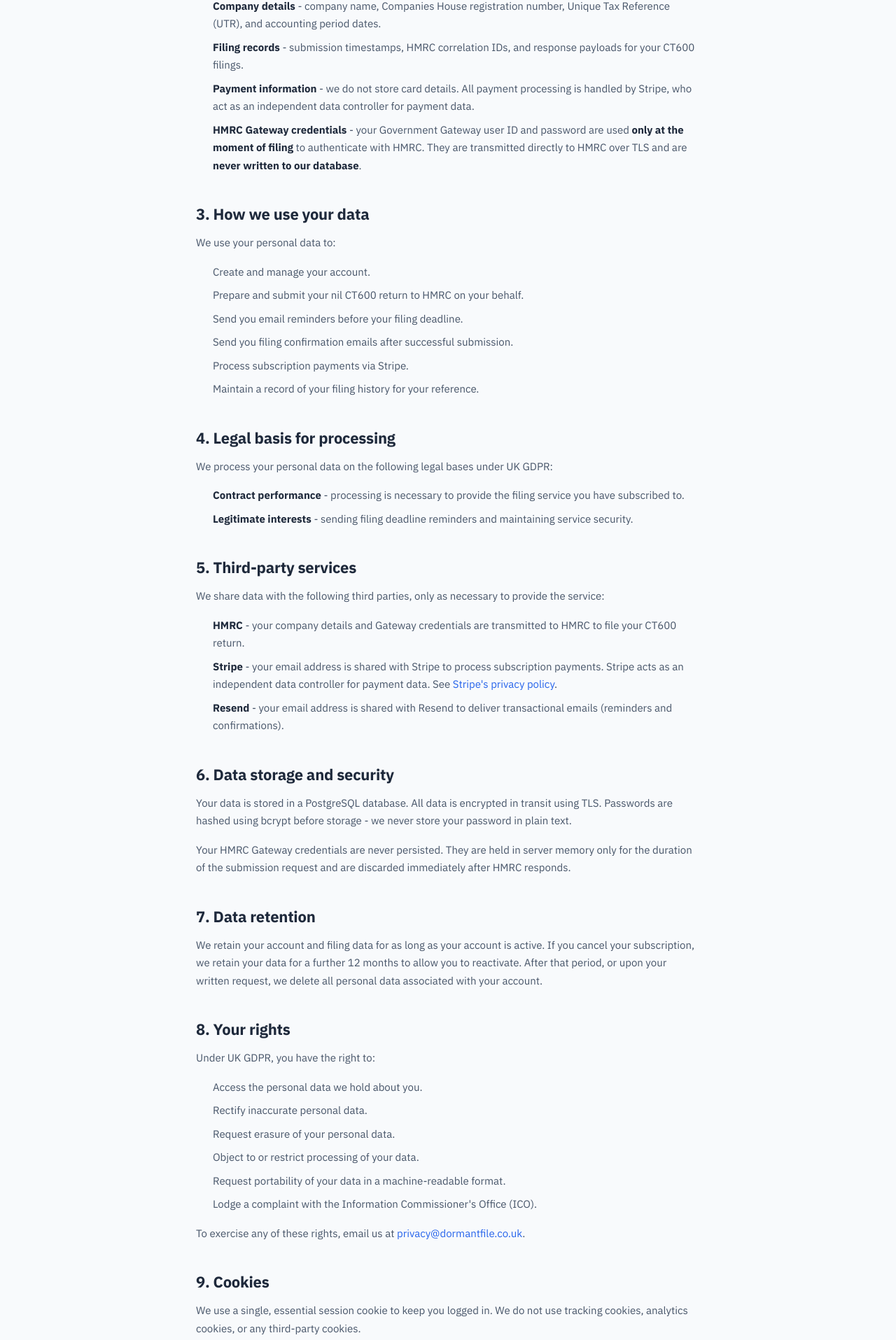
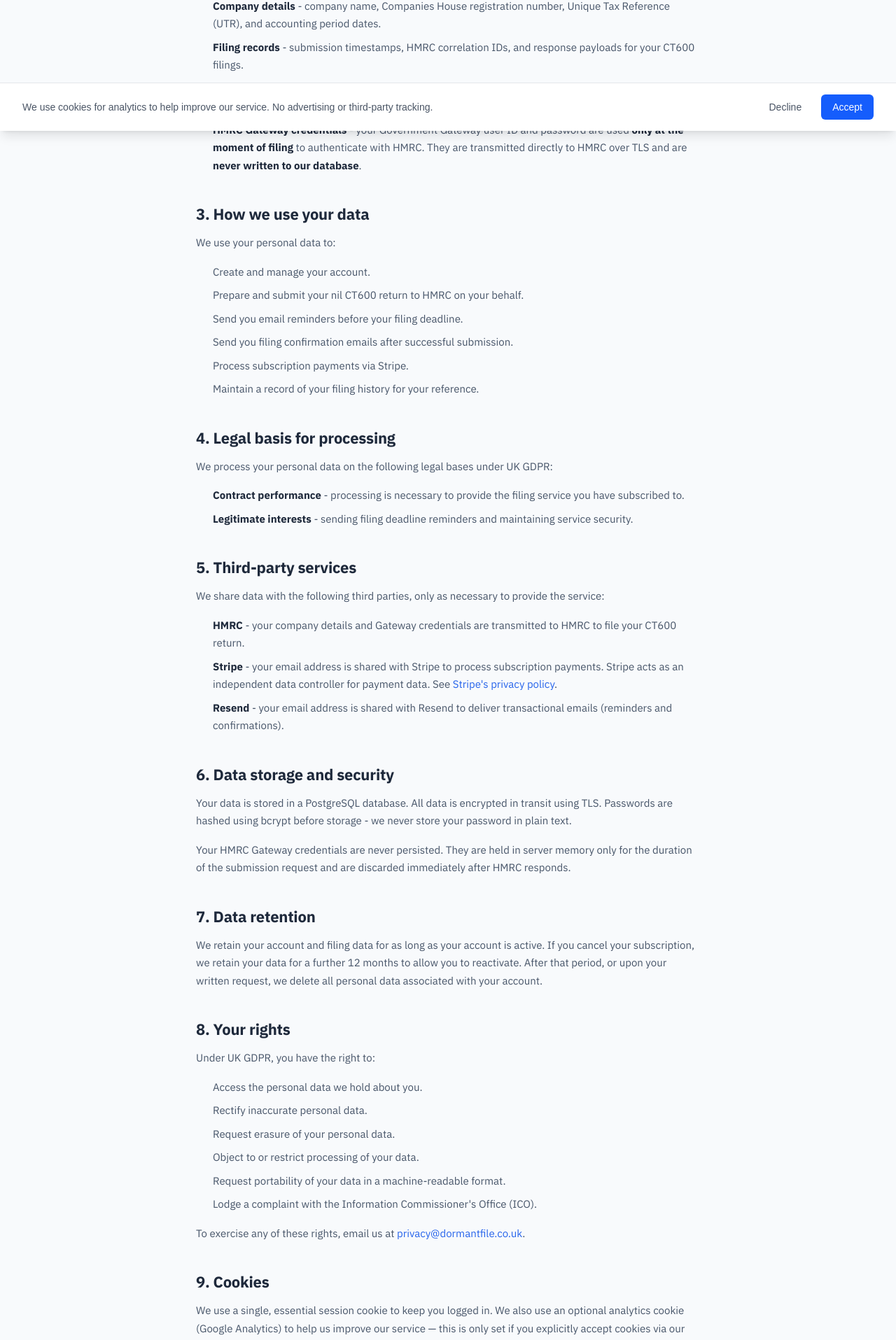
Before and after one commit to bendav91/dormantfile, a Next.js app: page /privacy in a window 1280 px wide. Shown: the part 613-2528 px from the top of the page at 70% size. Built offline with nearby package versions, Linux system fonts and the light colour scheme; no server answers.

Commit message:
feat: add cookie consent and Google Analytics components with optional analytics tracking

```diff
--- a/package.json
+++ b/package.json
@@ -12,6 +12,7 @@
   },
   "dependencies": {
     "@auth/prisma-adapter": "^2.11.1",
+    "@next/third-parties": "^16.2.1",
     "@prisma/adapter-pg": "^7.5.0",
     "@prisma/client": "^7.5.0",
     "@stripe/stripe-js": "^9.0.0",
--- a/src/app/(marketing)/privacy/page.tsx
+++ b/src/app/(marketing)/privacy/page.tsx
@@ -188,8 +188,11 @@
 
       <h2 style={sectionHeading}>9. Cookies</h2>
       <p style={paragraph}>
-        We use a single, essential session cookie to keep you logged in. We do
-        not use tracking cookies, analytics cookies, or any third-party cookies.
+        We use a single, essential session cookie to keep you logged in. We
+        also use an optional analytics cookie (Google Analytics) to help us
+        improve our service — this is only set if you explicitly accept
+        cookies via our consent banner. We do not use advertising cookies or
+        any other third-party tracking.
       </p>
 
       <h2 style={sectionHeading}>10. Changes to this policy</h2>
--- a/src/app/(marketing)/security/page.tsx
+++ b/src/app/(marketing)/security/page.tsx
@@ -78,7 +78,7 @@
           {
             icon: <Eye size={24} style={{ color: "#2563EB" }} />,
             title: "No tracking cookies",
-            text: "We use a single essential session cookie to keep you logged in. We do not use analytics cookies, advertising cookies, or any third-party tracking. We don't sell or share your data with advertisers.",
+            text: "We use a single essential session cookie to keep you logged in. We offer an optional analytics cookie (Google Analytics) — only loaded if you consent. We do not use advertising cookies and never sell or share your data with advertisers.",
           },
         ].map((item) => (
           <div
--- a/src/app/layout.tsx
+++ b/src/app/layout.tsx
@@ -2,6 +2,8 @@
 import { Inter } from "next/font/google";
 import "./globals.css";
 import { Providers } from "@/components/providers";
+import { GoogleAnalytics } from "@/components/GoogleAnalytics";
+import { CookieConsent } from "@/components/CookieConsent";
 
 const inter = Inter({
   subsets: ["latin"],
@@ -22,6 +24,8 @@
     <html lang="en" className={`${inter.className} h-full`}>
       <body className="min-h-full flex flex-col bg-white text-gray-900 antialiased">
         <Providers>{children}</Providers>
+        <GoogleAnalytics />
+        <CookieConsent />
       </body>
     </html>
   );
--- /dev/null
+++ b/src/components/CookieConsent.tsx
@@ -0,0 +1,43 @@
+"use client";
+
+import { useEffect, useState } from "react";
+
+export function CookieConsent() {
+  const [visible, setVisible] = useState(false);
+
+  useEffect(() => {
+    const stored = localStorage.getItem("cookie-consent");
+    if (!stored) setVisible(true);
+  }, []);
+
+  function respond(accepted: boolean) {
+    localStorage.setItem("cookie-consent", accepted ? "accepted" : "declined");
+    window.dispatchEvent(new Event("consent-updated"));
+    setVisible(false);
+  }
+
+  if (!visible) return null;
+
+  return (
+    <div className="fixed bottom-0 left-0 right-0 z-50 border-t border-gray-200 bg-white p-4 shadow-lg sm:flex sm:items-center sm:justify-between sm:px-8">
+      <p className="text-sm text-gray-600">
+        We use cookies for analytics to help improve our service. No advertising
+        or third-party tracking.
+      </p>
+      <div className="mt-3 flex gap-3 sm:mt-0 sm:shrink-0">
+        <button
+          onClick={() => respond(false)}
+          className="rounded-md px-4 py-2 text-sm font-medium text-gray-600 hover:text-gray-900"
+        >
+          Decline
+        </button>
+        <button
+          onClick={() => respond(true)}
+          className="rounded-md bg-blue-600 px-4 py-2 text-sm font-medium text-white hover:bg-blue-700"
+        >
+          Accept
+        </button>
+      </div>
+    </div>
+  );
+}
--- /dev/null
+++ b/src/components/GoogleAnalytics.tsx
@@ -0,0 +1,24 @@
+"use client";
+
+import { useEffect, useState } from "react";
+import { GoogleAnalytics as GA } from "@next/third-parties/google";
+
+export function GoogleAnalytics() {
+  const [consented, setConsented] = useState(false);
+  const gaId = process.env.NEXT_PUBLIC_GA_ID;
+
+  useEffect(() => {
+    setConsented(localStorage.getItem("cookie-consent") === "accepted");
+
+    const handler = () => {
+      setConsented(localStorage.getItem("cookie-consent") === "accepted");
+    };
+
+    window.addEventListener("consent-updated", handler);
+    return () => window.removeEventListener("consent-updated", handler);
+  }, []);
+
+  if (!consented || !gaId) return null;
+
+  return <GA gaId={gaId} />;
+}
```
Also changed, not shown: 1 other file (tests, documents, lock files or other folders).
